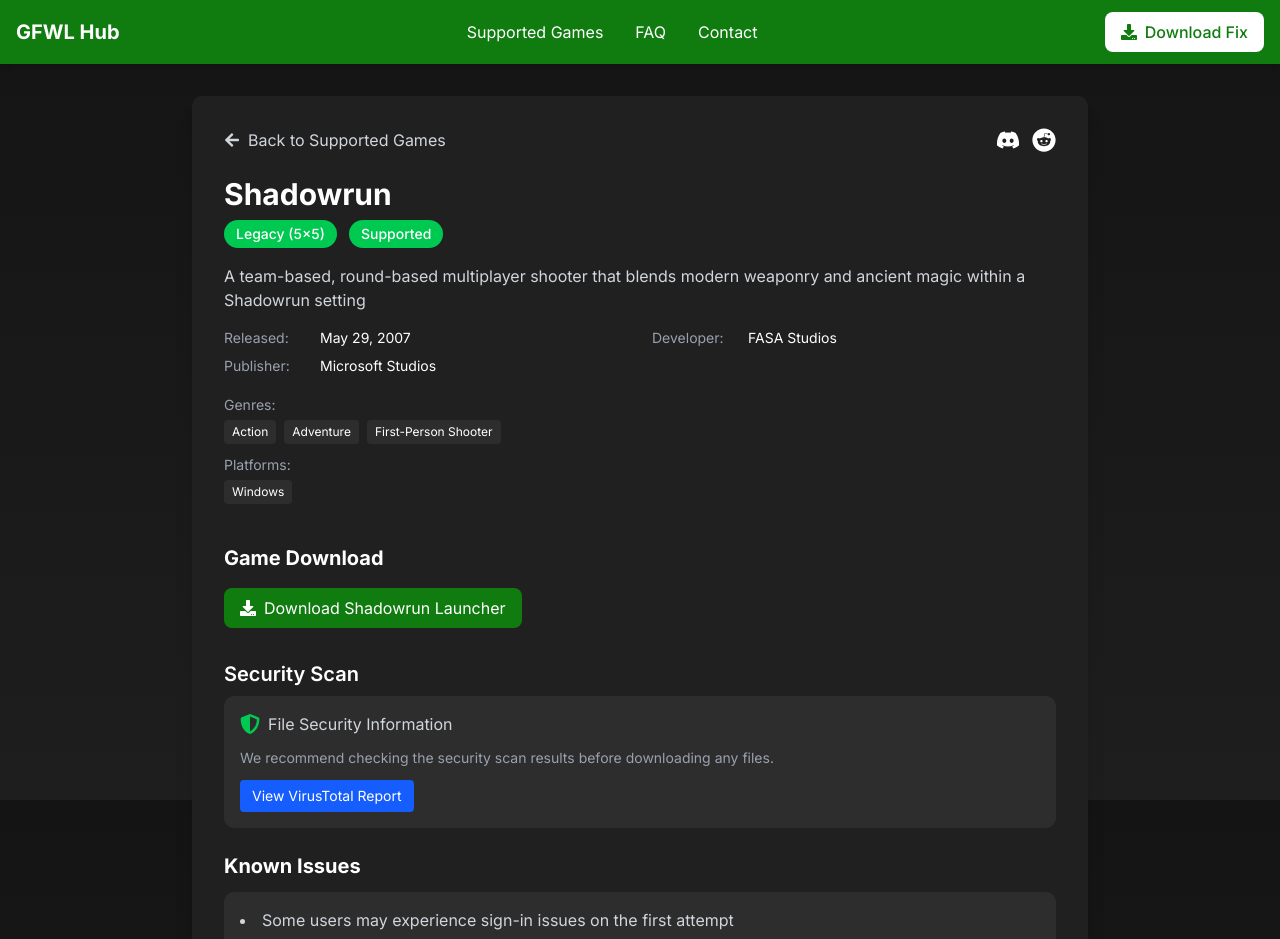
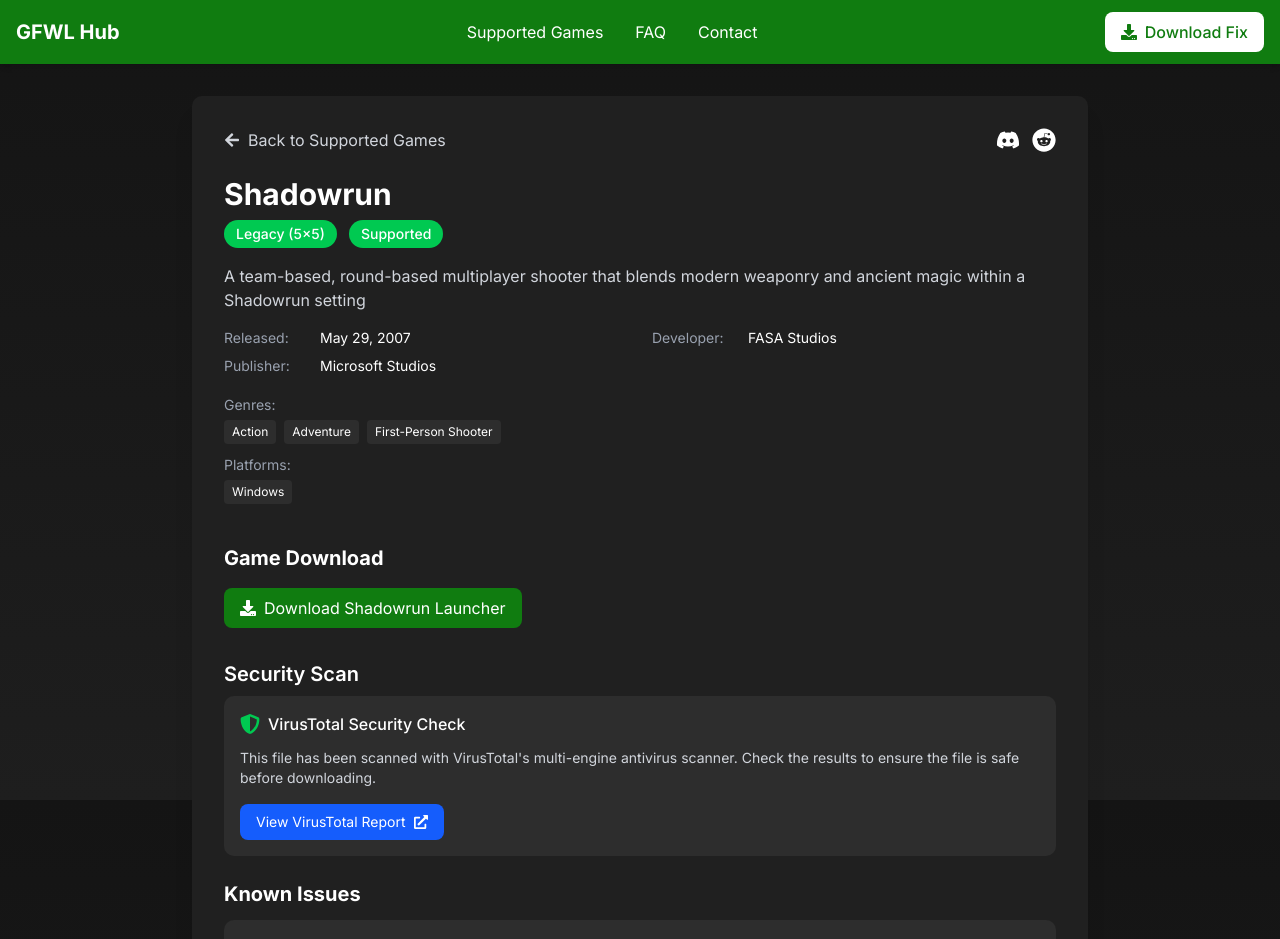
Before and after one commit to 3MERGx/gfwlhub, a Next.js app: page /games/shadowrun in a window 1280 px wide. Shown: the top 939 px of the page. Built offline with nearby package versions, Linux system fonts and the light colour scheme.

Commit message:
update to virus total widget to use url instead of hash

```diff
--- a/app/download/page.tsx
+++ b/app/download/page.tsx
@@ -9,9 +9,9 @@
   const downloadLink =
     "https://cdn.discordapp.com/attachments/1065348198094352524/1363973667683307590/GFWL_Keygen_Beta_0.5.7z?ex=681f0d37&is=681dbbb7&hm=638e3cae8c799fcab96ec888f430e9f3db92977249e52210f78863065b6a2196&";
 
-  // VirusTotal hash/URL for the file
+  // VirusTotal URL for the file
   const virusTotalUrl =
-    "6cb4c0d7ce2d2e51cff381c74c7ac79e5ed03bcbfa14f448bd1d4d6e59d0553e";
+    "https://www.virustotal.com/gui/url/6cb4c0d7ce2d2e51cff381c74c7ac79e5ed03bcbfa14f448bd1d4d6e59d0553e";
 
   return (
     <div className="container mx-auto px-4 py-6 md:py-8">
@@ -76,7 +76,7 @@
             <h3 className="text-lg md:text-xl font-semibold mb-2 text-white">
               Security Scan
             </h3>
-            <VirusTotalWidget fileHash={virusTotalUrl} />
+            <VirusTotalWidget virusTotalUrl={virusTotalUrl} />
           </div>
         </div>
       </div>
--- a/app/games/[slug]/page.tsx
+++ b/app/games/[slug]/page.tsx
@@ -217,11 +217,11 @@
                 </>
               )}
 
-              {/* VirusTotal Widget - only show if both downloadLink and virusTotalHash exist */}
-              {game.downloadLink && game.virusTotalHash && (
+              {/* VirusTotal Widget - show if either virusTotalHash or virusTotalUrl exists */}
+              {game.downloadLink && game.virusTotalUrl && (
                 <div className="mt-8">
                   <h3 className="text-xl font-semibold mb-2">Security Scan</h3>
-                  <VirusTotalWidget fileHash={game.virusTotalHash} />
+                  <VirusTotalWidget virusTotalUrl={game.virusTotalUrl} />
                 </div>
               )}
 
--- a/components/VirusTotalWidget.tsx
+++ b/components/VirusTotalWidget.tsx
@@ -1,43 +1,48 @@
-import React from "react";
-import Link from "next/link";
-import { FaShieldAlt } from "react-icons/fa";
+"use client";
 
-export interface VirusTotalWidgetProps {
-  fileHash: string;
-  fileName?: string;
+import { FaExternalLinkAlt, FaShieldAlt } from "react-icons/fa";
+
+interface VirusTotalWidgetProps {
+  fileHash?: string;
+  virusTotalUrl?: string;
 }
 
-const VirusTotalWidget: React.FC<VirusTotalWidgetProps> = ({
+export default function VirusTotalWidget({
   fileHash,
-  fileName,
-}) => {
-  if (!fileHash) return null;
+  virusTotalUrl,
+}: VirusTotalWidgetProps) {
+  // Use the provided URL if available, otherwise construct one from the hash
+  const vtUrl =
+    virusTotalUrl ||
+    (fileHash
+      ? `https://www.virustotal.com/gui/file/${fileHash}/detection`
+      : "");
 
-  const virusTotalUrl = `https://www.virustotal.com/gui/file/${fileHash}/detection`;
+  if (!vtUrl) {
+    return null;
+  }
 
   return (
     <div className="bg-[#2d2d2d] p-4 rounded-lg">
       <div className="flex items-center mb-3">
         <FaShieldAlt className="text-green-500 mr-2" size={20} />
-        <span className="text-gray-300">File Security Information</span>
+        <h4 className="text-white font-medium">VirusTotal Security Check</h4>
       </div>
-      {fileName && (
-        <p className="text-sm text-gray-300 mb-2">File: {fileName}</p>
-      )}
-      <p className="text-sm text-gray-400 mb-3">
-        We recommend checking the security scan results before downloading any
-        files.
+
+      <p className="text-gray-300 text-sm mb-4">
+        This file has been scanned with VirusTotal&apos;s multi-engine antivirus
+        scanner. Check the results to ensure the file is safe before
+        downloading.
       </p>
-      <Link
-        href={virusTotalUrl}
+
+      <a
+        href={vtUrl}
         target="_blank"
         rel="noopener noreferrer"
-        className="inline-flex items-center bg-blue-600 hover:bg-blue-700 text-white px-3 py-1.5 rounded text-sm transition-colors"
+        className="inline-flex items-center bg-blue-600 hover:bg-blue-700 text-white px-4 py-2 rounded-md transition-colors text-sm"
       >
-        View VirusTotal Report
-      </Link>
+        View VirusTotal Report <FaExternalLinkAlt className="ml-2" size={14} />
+      </a>
     </div>
   );
-};
-
-export default VirusTotalWidget;
+}
--- a/data/games.ts
+++ b/data/games.ts
@@ -19,7 +19,8 @@
   featureEnabled?: boolean;
   downloadLink?: string;
   fileName?: string;
-  virusTotalHash?: string;
+
+  virusTotalUrl?: string;
   knownIssues?: string[];
   communityTips?: string[];
 }
@@ -46,8 +47,9 @@
     downloadLink:
       "http://157.245.214.234/releases/Shadowrun%20FPS%20Launcher.exe",
     fileName: "Shadowrun Launcher",
-    virusTotalHash:
-      "87adfa7b167930934a738bfa2ee53e9d110dc51d6cb072063f6c86708fdabb58",
+
+    virusTotalUrl:
+      "https://www.virustotal.com/gui/file/87adfa7b167930934a738bfa2ee53e9d110dc51d6cb072063f6c86708fdabb58/detection",
     knownIssues: [
       "Some users may experience sign-in issues on the first attempt",
       "Achievements may not sync properly in some cases",
@@ -71,6 +73,7 @@
     genres: [],
     platforms: [],
     imageUrl: "",
+
     knownIssues: [
       "Some users may experience sign-in issues on the first attempt",
       "Achievements may not sync properly in some cases",
@@ -510,7 +513,7 @@
     discordLink: "https://discord.gg/yJk32PapSx",
     redditLink: "",
     downloadLink: "",
-    virusTotalHash: "",
+
     knownIssues: [
       "Some users may experience sign-in issues on the first attempt",
       "Achievements may not sync properly in some cases",
@@ -967,6 +970,7 @@
     slug: "universe-at-war-earth-assault",
     activationType: "Legacy (5x5)",
     status: "supported",
+    featureEnabled: true,
     description:
       "Real-time strategy game featuring three unique alien factions battling on Earth.",
     releaseDate: "",
@@ -975,6 +979,11 @@
     genres: [],
     platforms: [],
     imageUrl: "",
+    downloadLink:
+      "https://drive.google.com/drive/folders/167UET84ZWXrMd9zpxEYiQWTQZexCGZfT?usp=sharing",
+    fileName: "Universe at War Launcher",
+    virusTotalUrl:
+      "https://www.virustotal.com/gui/url/b980531267df244a5fc5ac802ff867cf3845449404272b42804c8ef30aa3c164/details",
     discordLink: "https://discord.gg/bCyw3cPvq8",
   },
   {
```
